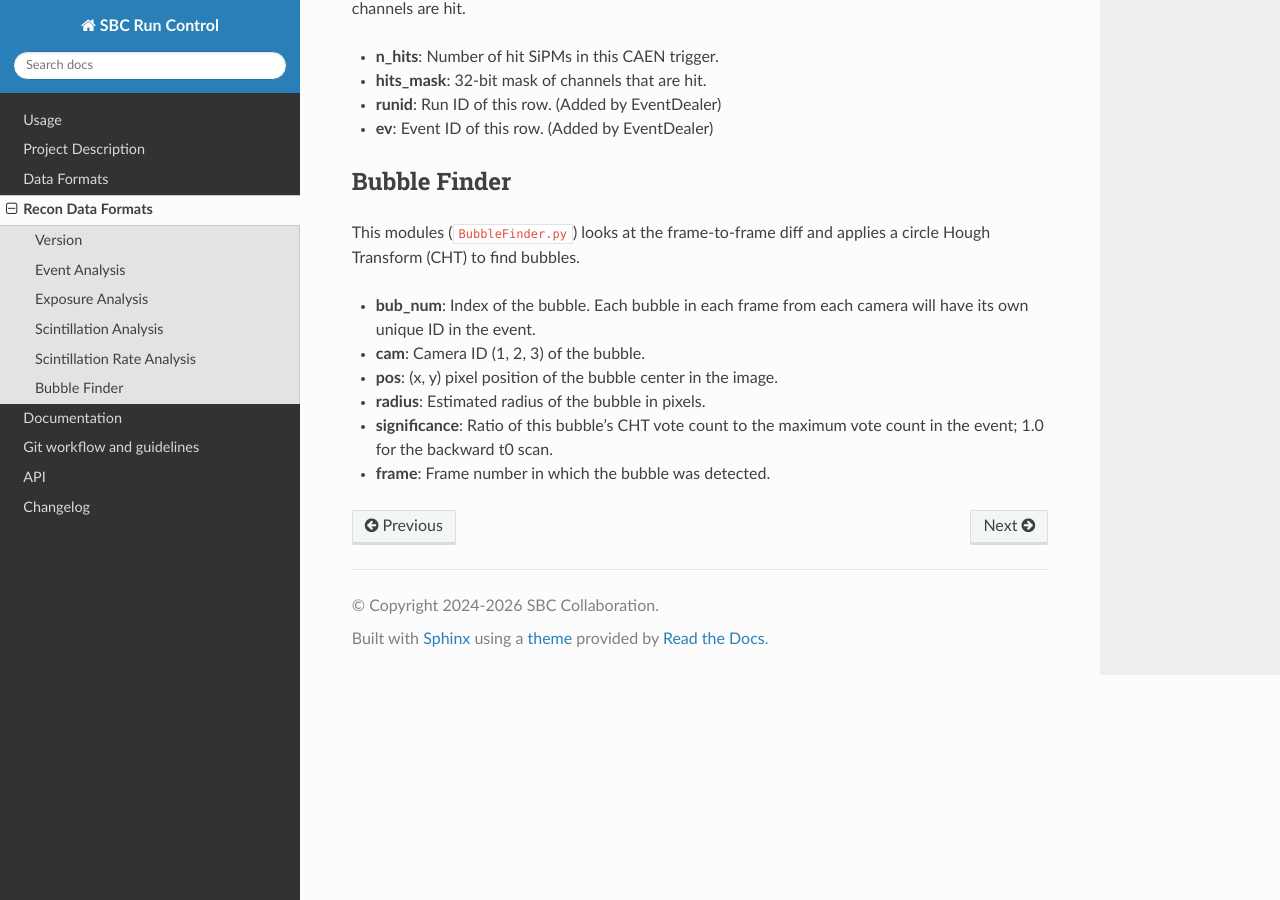
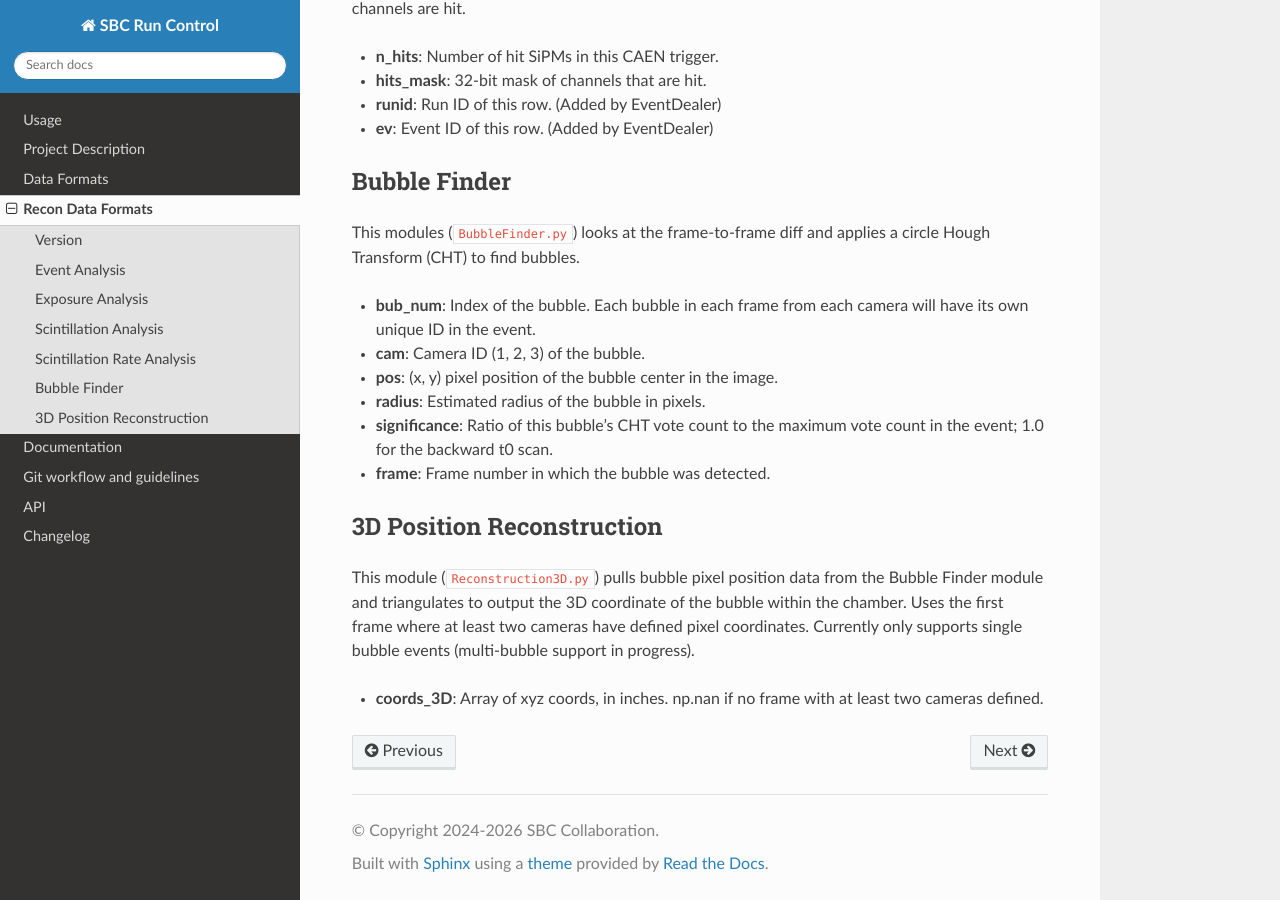
Before and after one commit to SBC-Collaboration/SBC-RunControl, a Sphinx documentation site: the page built from docs/recon_data_format.md, in a window 1280 px wide and 900 px high, scrolled down 1954 px. Built offline with Sphinx 7.4.7 and the Read the Docs theme 3.1.0, drawn with Linux system fonts in a browser that asks for light colours.

Commit message:
Update recon_data_format.md
3D Reconstruction

```diff
--- a/docs/recon_data_format.md
+++ b/docs/recon_data_format.md
@@ -60,3 +60,7 @@ This modules (`BubbleFinder.py`) looks at the frame-to-frame diff and applies a
 - **radius**: Estimated radius of the bubble in pixels.
 - **significance**: Ratio of this bubble's CHT vote count to the maximum vote count in the event; 1.0 for the backward t0 scan.
 - **frame**: Frame number in which the bubble was detected.
+
+## 3D Position Reconstruction
+This module (`Reconstruction3D.py`) pulls bubble pixel position data from the Bubble Finder module and triangulates to output the 3D coordinate of the bubble within the chamber. Uses the first frame where at least two cameras have defined pixel coordinates. Currently only supports single bubble events (multi-bubble support in progress).
+- **coords_3D**: Array of xyz coords, in inches. np.nan if no frame with at least two cameras defined.
```
